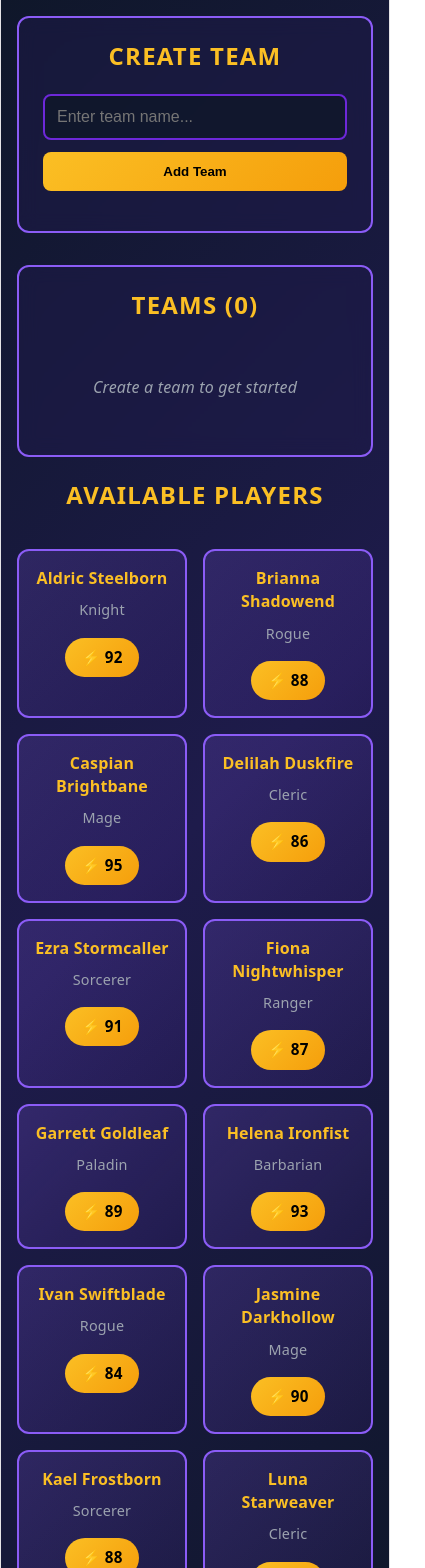
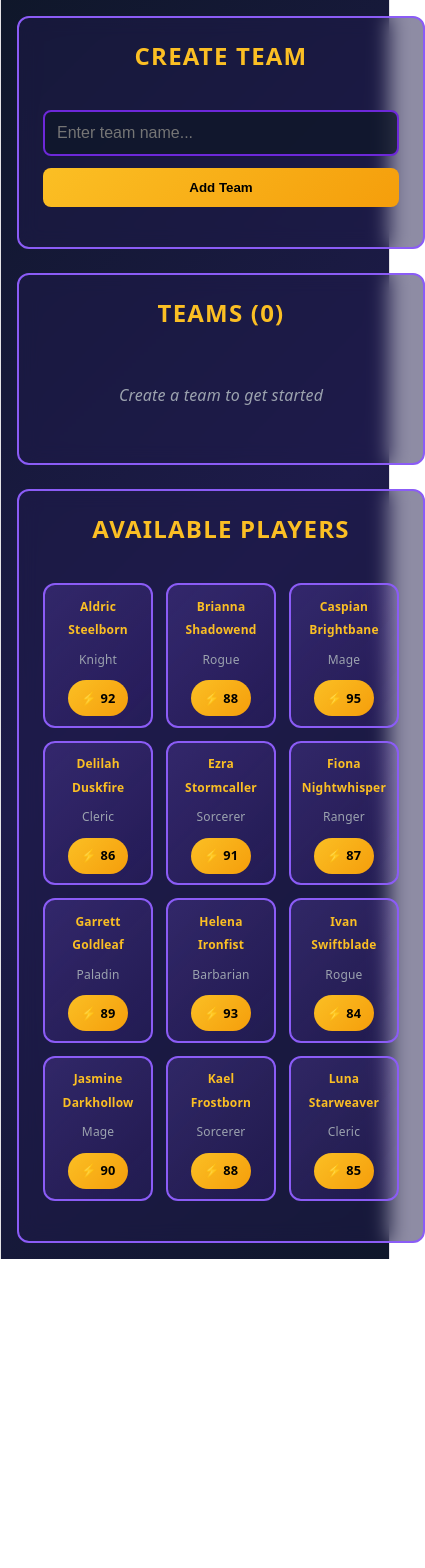
Before and after one commit to Garrett-CM/rpdr-game, a React (Vite) app in the folder rpdr-game/: page / in a window 390 px wide. Shown: the top 1568 px of the page, 425 px wide, since content can reach past the window. After the commit the page ends 1259 px from the top, so only its background shows below. Built offline with nearby package versions, Linux system fonts and the light colour scheme.

Commit message:
smaller player cards

```diff
--- a/rpdr-game/src/App.css
+++ b/rpdr-game/src/App.css
@@ -9,22 +9,17 @@
   color: #fff;
 }
 
-/* Top Section (50/50 split) */
-.top-section {
-  display: grid;
-  grid-template-columns: 1fr 1fr;
-  gap: 2rem;
-  min-height: 400px;
+/* Sections */
+.section {
+  width: 100%;
+  background: rgba(30, 27, 75, 0.5);
+  border: 2px solid #8b5cf6;
+  border-radius: 12px;
+  padding: 2rem;
+  backdrop-filter: blur(10px);
 }
 
-/* Bottom Section (full width) */
-.bottom-section {
-  width: 100%;
-}
-
-.bottom-section h2,
-.team-creator h2,
-.teams-list h2 {
+.section h2 {
   font-size: 1.5rem;
   font-weight: bold;
   margin-bottom: 1.5rem;
@@ -33,16 +28,11 @@
   letter-spacing: 0.05em;
 }
 
-/* Team Creator Section */
-.team-creator {
-  background: rgba(30, 27, 75, 0.5);
-  border: 2px solid #8b5cf6;
-  border-radius: 12px;
-  padding: 2rem;
-  backdrop-filter: blur(10px);
+/* Section 1: Team Creator */
+.section-creator {
   display: flex;
   flex-direction: column;
-  justify-content: flex-start;
+  gap: 1rem;
 }
 
 .input-group {
@@ -95,10 +85,26 @@
   max-height: 600px;
 }
 
-.teams-grid {
+/* Sections Row: Side by Side */
+.sections-row {
+  display: grid;
+  grid-template-columns: 1fr 1fr;
+  gap: 2rem;
+  width: 100%;
+}
+
+/* Section 2: Teams List */
+.section-teams {
   display: flex;
   flex-direction: column;
+}
+
+.teams-grid {
+  display: grid;
+  grid-template-columns: 1fr;
   gap: 1rem;
+  max-height: 700px;
+  overflow-y: auto;
 }
 
 .team-card {
@@ -118,25 +124,26 @@
   display: flex;
   justify-content: space-between;
   align-items: center;
-  padding: 1rem;
+  padding: 0.75rem;
   background: rgba(107, 44, 217, 0.2);
   border-bottom: 1px solid #6d28d9;
 }
 
 .team-header h3 {
-  font-size: 1.1rem;
+  font-size: 1rem;
   font-weight: bold;
   color: #fbbf24;
+  margin: 0;
 }
 
 .btn-delete {
   background: #dc2626;
   border: none;
   color: #fff;
-  width: 28px;
-  height: 28px;
+  width: 24px;
+  height: 24px;
   border-radius: 50%;
-  font-size: 1.5rem;
+  font-size: 1.3rem;
   cursor: pointer;
   transition: all 0.3s ease;
   display: flex;
@@ -150,8 +157,8 @@
 }
 
 .team-drop-zone {
-  padding: 1rem;
-  min-height: 80px;
+  padding: 0.75rem;
+  min-height: 60px;
   background: rgba(15, 23, 42, 0.3);
   border-top: 1px solid #6d28d9;
 }
@@ -159,8 +166,10 @@
 .drop-hint {
   color: #9ca3af;
   text-align: center;
-  padding: 1rem;
+  padding: 0.5rem;
   font-style: italic;
+  font-size: 0.85rem;
+  margin: 0;
 }
 
 .roster-list {
@@ -169,44 +178,45 @@
   margin: 0;
   display: flex;
   flex-direction: column;
-  gap: 0.5rem;
+  gap: 0.4rem;
 }
 
 .roster-item {
   display: flex;
   justify-content: space-between;
   align-items: center;
-  padding: 0.75rem;
+  padding: 0.5rem;
   background: rgba(107, 44, 217, 0.1);
   border: 1px solid rgba(107, 44, 217, 0.3);
-  border-radius: 6px;
-  font-size: 0.9rem;
+  border-radius: 4px;
+  font-size: 0.8rem;
 }
 
 .player-info {
   display: flex;
   flex-direction: column;
-  gap: 0.25rem;
+  gap: 0.2rem;
   flex: 1;
 }
 
 .player-name {
   font-weight: 600;
   color: #fbbf24;
+  font-size: 0.8rem;
 }
 
 .player-role {
-  font-size: 0.8rem;
+  font-size: 0.7rem;
   color: #9ca3af;
 }
 
 .btn-remove {
-  padding: 0.4rem 0.8rem;
+  padding: 0.3rem 0.6rem;
   background: #6b7280;
   border: none;
   color: #fff;
-  border-radius: 4px;
-  font-size: 0.8rem;
+  border-radius: 3px;
+  font-size: 0.7rem;
   cursor: pointer;
   transition: all 0.3s ease;
 }
@@ -216,10 +226,10 @@
 }
 
 .team-footer {
-  padding: 0.75rem 1rem;
+  padding: 0.5rem 0.75rem;
   background: rgba(107, 44, 217, 0.1);
   border-top: 1px solid #6d28d9;
-  font-size: 0.9rem;
+  font-size: 0.8rem;
   color: #cbd5e1;
   text-align: center;
 }
@@ -231,11 +241,17 @@
   font-style: italic;
 }
 
+/* Section 3: Player Cards */
+.section-players {
+  display: flex;
+  flex-direction: column;
+}
+
 /* Player Cards Section */
 .players-grid {
   display: grid;
-  grid-template-columns: repeat(auto-fill, minmax(200px, 1fr));
-  gap: 1.5rem;
+  grid-template-columns: repeat(auto-fill, minmax(120px, 1fr));
+  gap: 1rem;
   padding: 1rem 0;
 }
 
@@ -243,17 +259,20 @@
   background: linear-gradient(135deg, rgba(139, 92, 246, 0.2), rgba(107, 44, 217, 0.1));
   border: 2px solid #8b5cf6;
   border-radius: 12px;
-  padding: 1.5rem;
+  padding: 0.8rem;
   cursor: grab;
-  transition: all 0.3s ease;
+  transition: all 0.3s cubic-bezier(0.34, 1.56, 0.64, 1);
   position: relative;
-  overflow: hidden;
+  overflow: visible;
+  transform-origin: center;
 }
 
 .player-card:hover {
-  transform: translateY(-8px);
+  transform: scale(1.8);
   border-color: #fbbf24;
-  box-shadow: 0 12px 24px rgba(251, 191, 36, 0.2);
+  box-shadow: 0 20px 40px rgba(251, 191, 36, 0.3);
+  z-index: 100;
+  padding: 1.5rem;
 }
 
 .player-card:active {
@@ -267,36 +286,63 @@
 }
 
 .card-content h3 {
-  font-size: 1.1rem;
+  font-size: 0.85rem;
   font-weight: bold;
   color: #fbbf24;
-  margin: 0 0 0.5rem 0;
+  margin: 0 0 0.4rem 0;
+}
+
+.player-card:hover .card-content h3 {
+  font-size: 1.1rem;
 }
 
 .role {
   color: #9ca3af;
+  font-size: 0.75rem;
+  margin: 0 0 0.6rem 0;
+}
+
+.player-card:hover .role {
   font-size: 0.9rem;
-  margin: 0 0 1rem 0;
 }
 
 .power-badge {
   display: inline-block;
   background: linear-gradient(135deg, #fbbf24, #f59e0b);
   color: #000;
-  padding: 0.5rem 1rem;
+  padding: 0.4rem 0.8rem;
   border-radius: 20px;
   font-weight: bold;
+  font-size: 0.8rem;
+}
+
+.player-card:hover .power-badge {
   font-size: 0.95rem;
+  padding: 0.5rem 1rem;
 }
 
 /* Responsive Design */
 @media (max-width: 1024px) {
-  .top-section {
+  .sections-row {
     grid-template-columns: 1fr;
   }
 
   .players-grid {
-    grid-template-columns: repeat(auto-fill, minmax(160px, 1fr));
+    grid-template-columns: repeat(auto-fill, minmax(110px, 1fr));
+  }
+}
+
+@media (max-width: 768px) {
+  .sections-row {
+    grid-template-columns: 1fr;
+  }
+
+  .players-grid {
+    grid-template-columns: repeat(auto-fill, minmax(100px, 1fr));
+  }
+
+  .player-card:hover {
+    transform: scale(1.5);
   }
 }
 
@@ -306,9 +352,13 @@
     gap: 1.5rem;
   }
 
-  .team-creator,
-  .teams-list {
+  .section {
     padding: 1.5rem;
+  }
+
+  .sections-row {
+    grid-template-columns: 1fr;
+    gap: 1.5rem;
   }
 
   .input-group {
@@ -319,16 +369,25 @@
     width: 100%;
   }
 
+  .teams-grid {
+    max-height: 400px;
+  }
+
   .players-grid {
-    grid-template-columns: repeat(auto-fill, minmax(140px, 1fr));
-    gap: 1rem;
+    grid-template-columns: repeat(auto-fill, minmax(90px, 1fr));
+    gap: 0.8rem;
   }
 
   .player-card {
-    padding: 1rem;
+    padding: 0.6rem;
   }
 
   .card-content h3 {
-    font-size: 1rem;
+    font-size: 0.75rem;
+  }
+
+  .player-card:hover {
+    transform: scale(1.4);
+    padding: 1rem;
   }
 }
--- a/rpdr-game/src/App.jsx
+++ b/rpdr-game/src/App.jsx
@@ -77,10 +77,8 @@ function App() {
 
   return (
     <div className="app-container">
-      {/* Top Section */}
-      <div className="top-section">
-        {/* Left: Team Creator */}
-        <div className="team-creator">
+      {/* Section 1: Team Creation */}
+      <div className="section section-creator">
         <h2>Create Team</h2>
         <div className="input-group">
           <input
@@ -97,8 +95,10 @@ function App() {
         </div>
       </div>
 
-        {/* Right: Teams List */}
-        <div className="teams-list">
+      {/* Section 2 & 3: Teams and Players Side by Side */}
+      <div className="sections-row">
+        {/* Left: Teams List */}
+        <div className="section section-teams">
           <h2>Teams ({teams.length})</h2>
           <div className="teams-grid">
             {teams.map(team => (
@@ -153,10 +153,9 @@ function App() {
             </div>
           )}
         </div>
-      </div>
 
-      {/* Bottom Section: Player Cards */}
-      <div className="bottom-section">
+        {/* Right: Player Cards */}
+        <div className="section section-players">
           <h2>Available Players</h2>
           <div className="players-grid">
             {availablePlayers.map(player => (
@@ -182,6 +181,7 @@ function App() {
           )}
         </div>
       </div>
+    </div>
   )
 }
 
```
Lines whose indentation alone changed are shown as unchanged.
